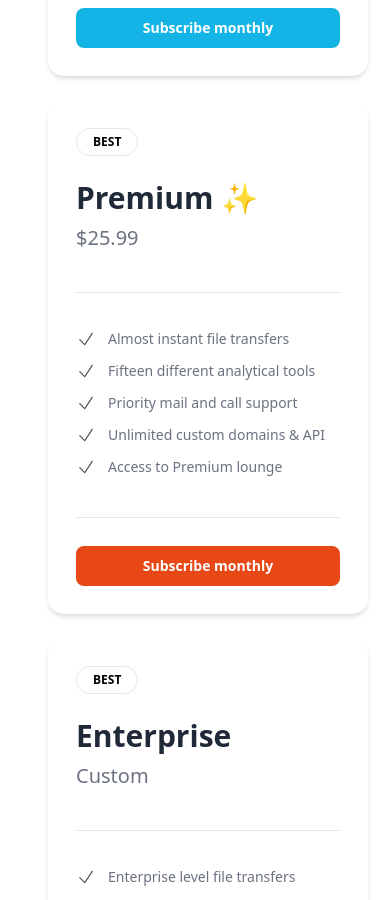
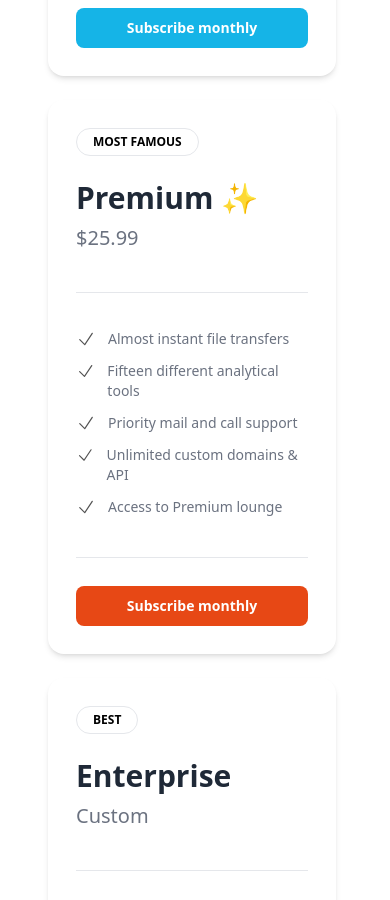
Before and after one commit to CarboxyDev/tailwind-sandbox, a Next.js app: page /sandbox in a window 390 px wide. Shown: the part 1120-2020 px from the top of the page. Built offline with nearby package versions, Linux system fonts and the light colour scheme; a web font is replaced by a local one.

Commit message:
Add minor changes to UI for responsiveness

```diff
--- a/src/components/PricingCard.tsx
+++ b/src/components/PricingCard.tsx
@@ -22,7 +22,7 @@ const PricingCard = (props: any) => {
 
   return (
     <>
-      <div className="box-border flex h-auto w-80 flex-col rounded-2xl px-7 py-7 shadow-md">
+      <div className="box-border flex h-auto w-72 flex-col rounded-2xl px-7 py-7 shadow-md md:w-80">
         <div className="flex h-7 w-fit items-center justify-center rounded-3xl border border-gray-200 py-2 px-4 text-xs font-semibold uppercase">
           {type}
         </div>
--- a/src/pages/sandbox.tsx
+++ b/src/pages/sandbox.tsx
@@ -14,7 +14,7 @@ const Sandbox: NextPage = () => {
     <>
       <div className="px-12 pt-12">
         <div className="pt-24"></div>
-        <div className="grid grid-cols-1 gap-x-6 gap-y-6 md:grid-cols-2 lg:grid-cols-3 xl:grid-cols-4">
+        <div className="grid grid-cols-1 gap-x-6 gap-y-6 sm:grid-cols-2 lg:grid-cols-3 xl:grid-cols-4">
           <PricingCard
             plan={{
               type: "basic",
@@ -49,7 +49,7 @@ const Sandbox: NextPage = () => {
           />
           <PricingCard
             plan={{
-              type: "BEST",
+              type: "MOST FAMOUS",
               name: "Premium ✨",
               price: "$25.99",
             }}
```
